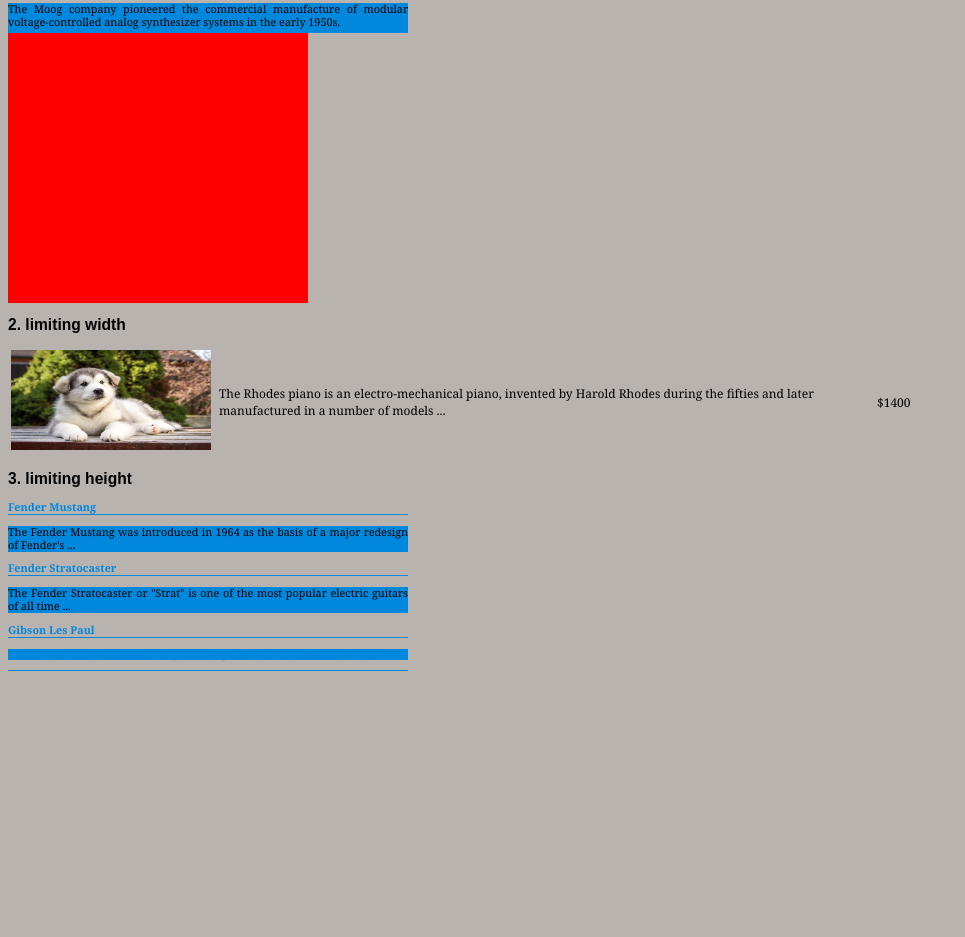
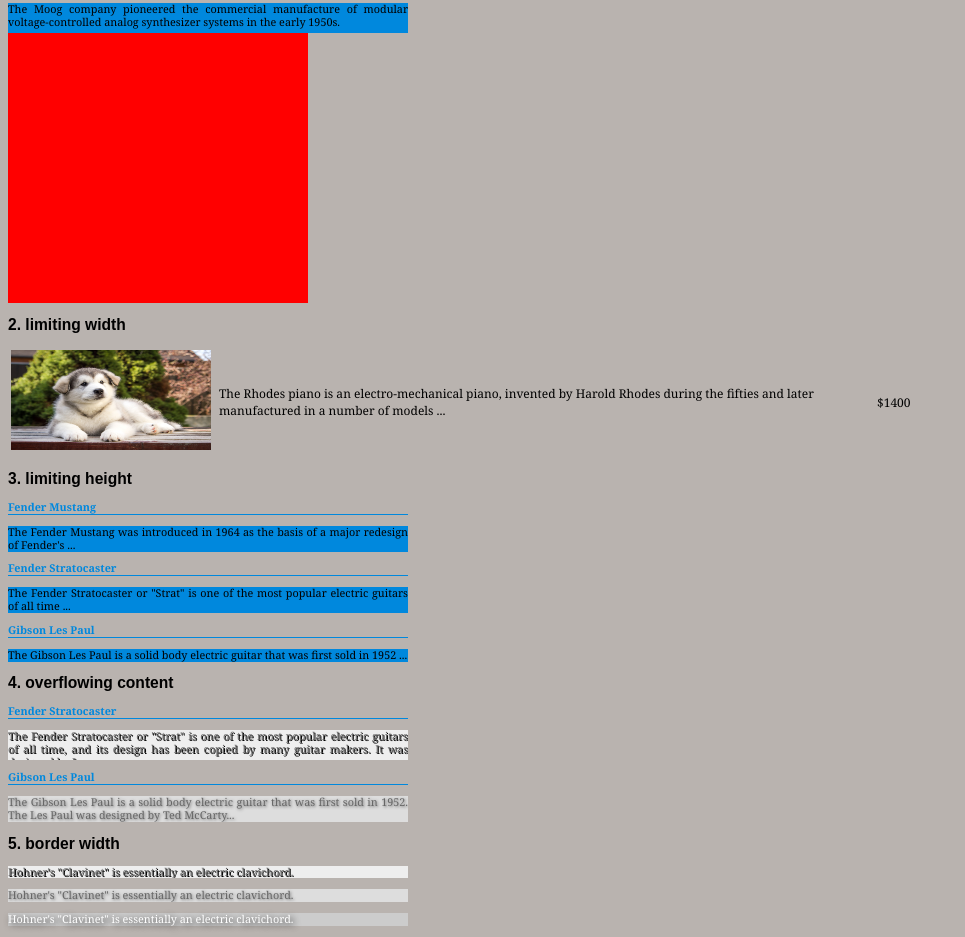
Before and after one commit to thangngo-agilityio/html-css-training, a website: page html-css-practice/practice-css.html in a window 1280 px wide. Shown: the part 492-1429 px from the top of the page, without its empty margins (0-965 px from the left). Before the commit the page ends 1174 px from the top, so only its background shows below. Drawn offline with Linux system fonts and the light colour scheme.

Commit message:
pratice chapter 13 boxes

```diff
--- a/html-css-practice/css/practice-css.css
+++ b/html-css-practice/css/practice-css.css
@@ -202,3 +202,26 @@ p {
   min-height: 10px;
   max-height: 30px;
 }
+
+/* 4. Overflowing content */
+p.one {
+  overflow: hidden;
+}
+
+p.two {
+  overflow: scroll;
+}
+
+/* 5. Border width */
+
+.border-width p.one {
+  border-width: 2px;
+}
+
+.border-width p.two {
+  border-width: thick;
+}
+
+.border-width p.three {
+  border-width: 1px 4px 12px 4px;
+}
--- a/html-css-practice/practice-css.html
+++ b/html-css-practice/practice-css.html
@@ -112,8 +112,27 @@
     <p>The Fender Mustang was introduced in 1964 as the basis of a major redesign of Fender's ...</p>
     <h3>Fender Stratocaster</h3>
     <p>The Fender Stratocaster or "Strat" is one of the most popular electric guitars of all time ...</p>
-    <h3>Gibson Les Paul<h3>
+    <h3>Gibson Les Paul</h3>
     <p>The Gibson Les Paul is a solid body electric guitar that was first sold in 1952 ...</p>
+  </div>
+
+  <!-- 4. Overflowing content -->
+  <h2>4. Overflowing content</h2>
+  <div>
+    <h3>Fender Stratocaster</h3>
+    <p class="one">The Fender Stratocaster or "Strat" is one of the most popular electric guitars of all time, and its
+      design has been copied by many guitar makers. It was designed by Leo... </p>
+    <h3>Gibson Les Paul</h3>
+    <p class="two">The Gibson Les Paul is a solid body
+      electric guitar that was first sold in 1952. The Les Paul was designed by Ted McCarty... </p>
+  </div>
+
+  <!-- 5. Border width -->
+  <h2>5. Border width</h2>
+  <div class="border-width">
+    <p class="one">Hohner's "Clavinet" is essentially an electric clavichord.</p>
+    <p class="two">Hohner's "Clavinet" is essentially an electric clavichord.</p>
+    <p class="three">Hohner's "Clavinet" is essentially an electric clavichord.</p>
   </div>
 </body>
 
```
